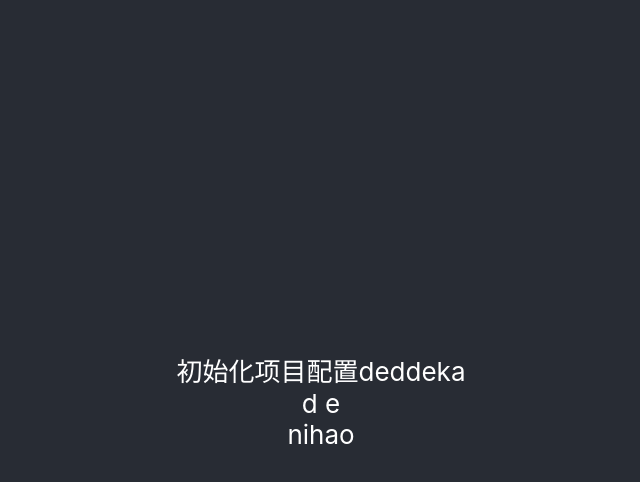
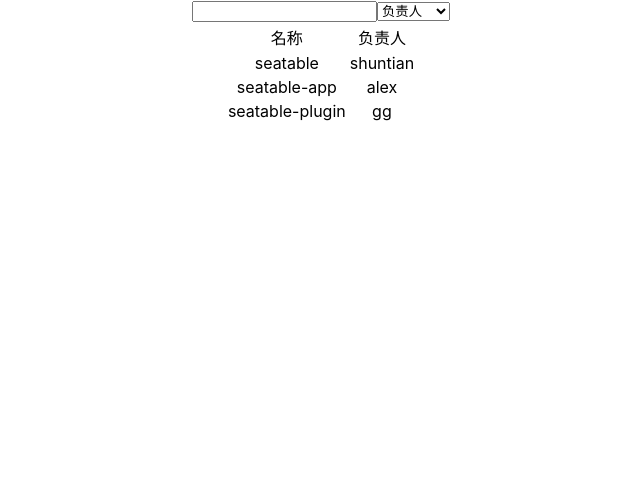
Before and after one commit to shuntian/react-jira, a React (Create React App) app: page / in a window 1280 px wide. Shown: the top 482 px of the page, without its empty margins (319-959 px from the left). Built offline with nearby package versions, Linux system fonts and the light colour scheme; data requests are answered from the project's data file.

Commit message:
feat: add list module

```diff
--- a/package.json
+++ b/package.json
@@ -10,6 +10,7 @@
     "@types/node": "16.11.56",
     "@types/react": "18.0.17",
     "@types/react-dom": "18.0.6",
+    "qs": "6.11.0",
     "react": "^18.2.0",
     "react-dom": "^18.2.0",
     "react-scripts": "5.0.1",
@@ -22,7 +23,7 @@
     "test": "react-scripts test",
     "eject": "react-scripts eject",
     "prepare": "husky install",
-    "json-server": "json-server __json_server_mock__/db.json --watch"
+    "json-server": "json-server __json_server_mock__/db.json --watch --port 4000"
   },
   "eslintConfig": {
     "extends": [
--- a/src/App.tsx
+++ b/src/App.tsx
@@ -1,16 +1,11 @@
 import React from 'react';
+import ProjectList from 'screens/project-list';
 import './App.css';
 
 function App() {
   return (
     <div className="App">
-      <header className="App-header">
-        <div>
-          初始化项目配置
-          <span>de</span>ddeka<div>d e</div>
-        </div>
-        <div>nihao</div>
-      </header>
+      <ProjectList />
     </div>
   );
 }
--- /dev/null
+++ b/src/screens/project-list/index.jsx
@@ -0,0 +1,32 @@
+import React, { useEffect, useState } from "react";
+import { cleanObject } from "utils";
+import * as qs from 'qs';
+import List from "./list";
+import SearchPanel from "./search-panel";
+
+const apiURL = process.env.REACT_APP_API_URL;
+export default function ProjectList() {
+
+  const [param, setParam] = useState({name: '', personId: ''});
+  const [users, setUsers] = useState([]);
+  const [projects, setProjects] = useState([]);
+
+  useEffect(() => {
+    fetch(`${apiURL}/users`).then(async response => {
+      setUsers(await response.json());
+    })
+  }, [])
+
+  useEffect(() => {
+    fetch(`${apiURL}/projects?${qs.stringify(cleanObject(param))}`).then(async response => {
+      setProjects(await response.json());
+    })
+  }, [param])
+
+  return (
+    <div style={{display: "flex", flexDirection: 'column', alignItems: 'center', justifyContent: 'center'}}>
+      <SearchPanel param={param} setParam={setParam} users={users}/>
+      <List projects={projects} users={users}/>
+    </div>
+  )
+}
--- /dev/null
+++ b/src/screens/project-list/list.js
@@ -0,0 +1,26 @@
+import React from 'react';
+export default function List({ projects, users }) {
+  return (
+    <table>
+      <thead>
+        <tr>
+          <td>名称</td>
+          <td>负责人</td>
+        </tr>
+      </thead>
+      <tbody>
+        {projects.map((item) => {
+          return (
+            <tr key={item.id}>
+              <td>{item.name}</td>
+              <td>
+                {users.find((user) => user.id === item.personId)?.name ||
+                  '未知'}
+              </td>
+            </tr>
+          );
+        })}
+      </tbody>
+    </table>
+  );
+}
--- /dev/null
+++ b/src/screens/project-list/search-panel.js
@@ -0,0 +1,36 @@
+import React from 'react';
+export default function SearchPanel({ param, setParam, users }) {
+  return (
+    <form>
+      <div>
+        <input
+          type="text"
+          value={param.name}
+          onChange={(evt) =>
+            setParam({
+              ...param,
+              name: evt.target.value,
+            })
+          }
+        />
+        <select
+          onChange={(evt) =>
+            setParam({
+              ...param,
+              personId: evt.target.value,
+            })
+          }
+        >
+          <option value="">负责人</option>
+          {users.map((user) => {
+            return (
+              <option key={user.id} value={user.id}>
+                {user.name}
+              </option>
+            );
+          })}
+        </select>
+      </div>
+    </form>
+  );
+}
--- /dev/null
+++ b/src/utils/index.js
@@ -0,0 +1,13 @@
+const isFalsy = (val) => {
+  return val === 0 ? false : !val;
+};
+
+export const cleanObject = (object) => {
+  const result = { ...object };
+  Object.keys(result).forEach((key) => {
+    if (isFalsy(result[key])) {
+      delete result[key];
+    }
+  });
+  return result;
+};
```
Also changed, not shown: 1 other file (tests, documents, lock files or other folders).
